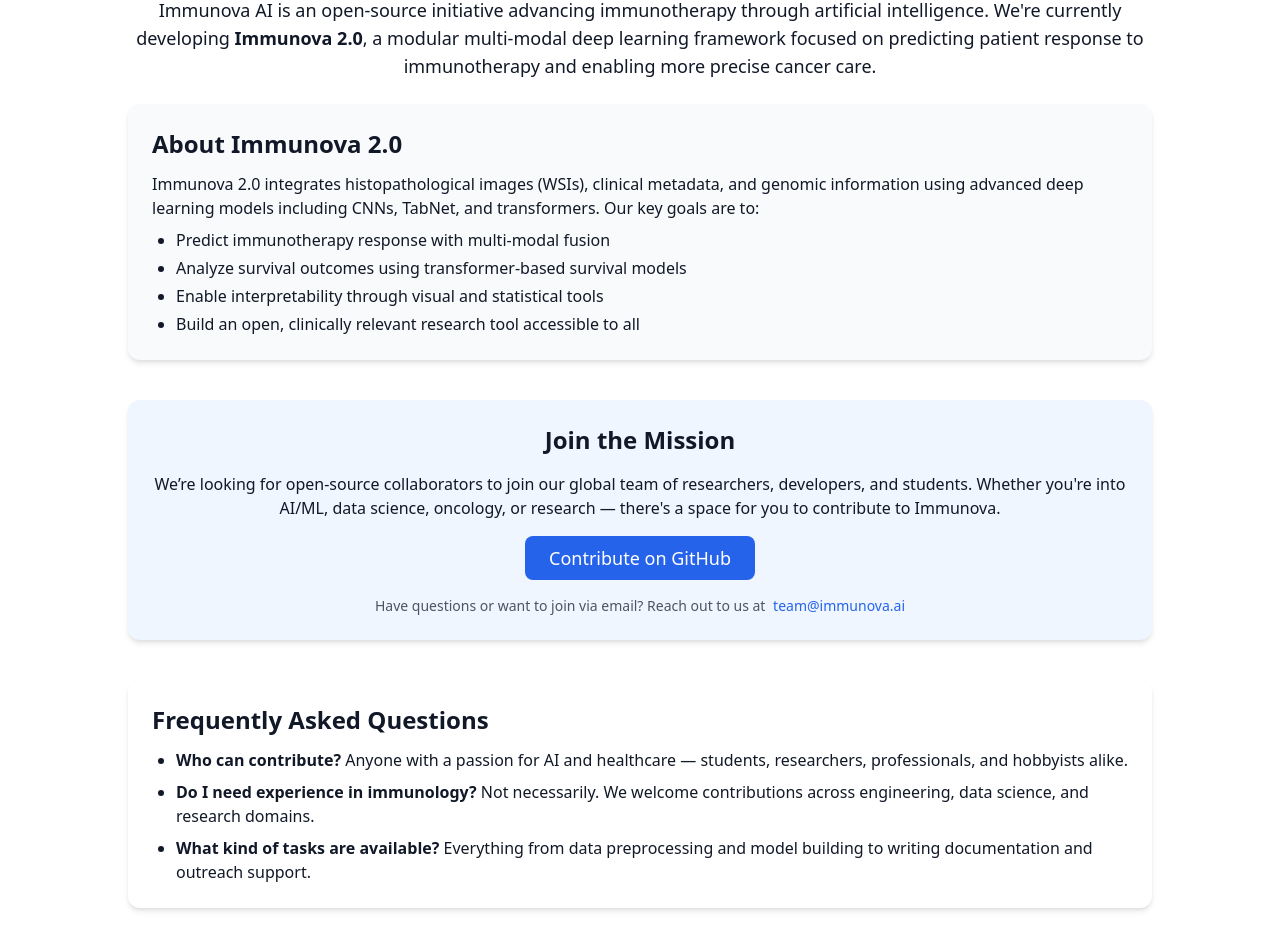
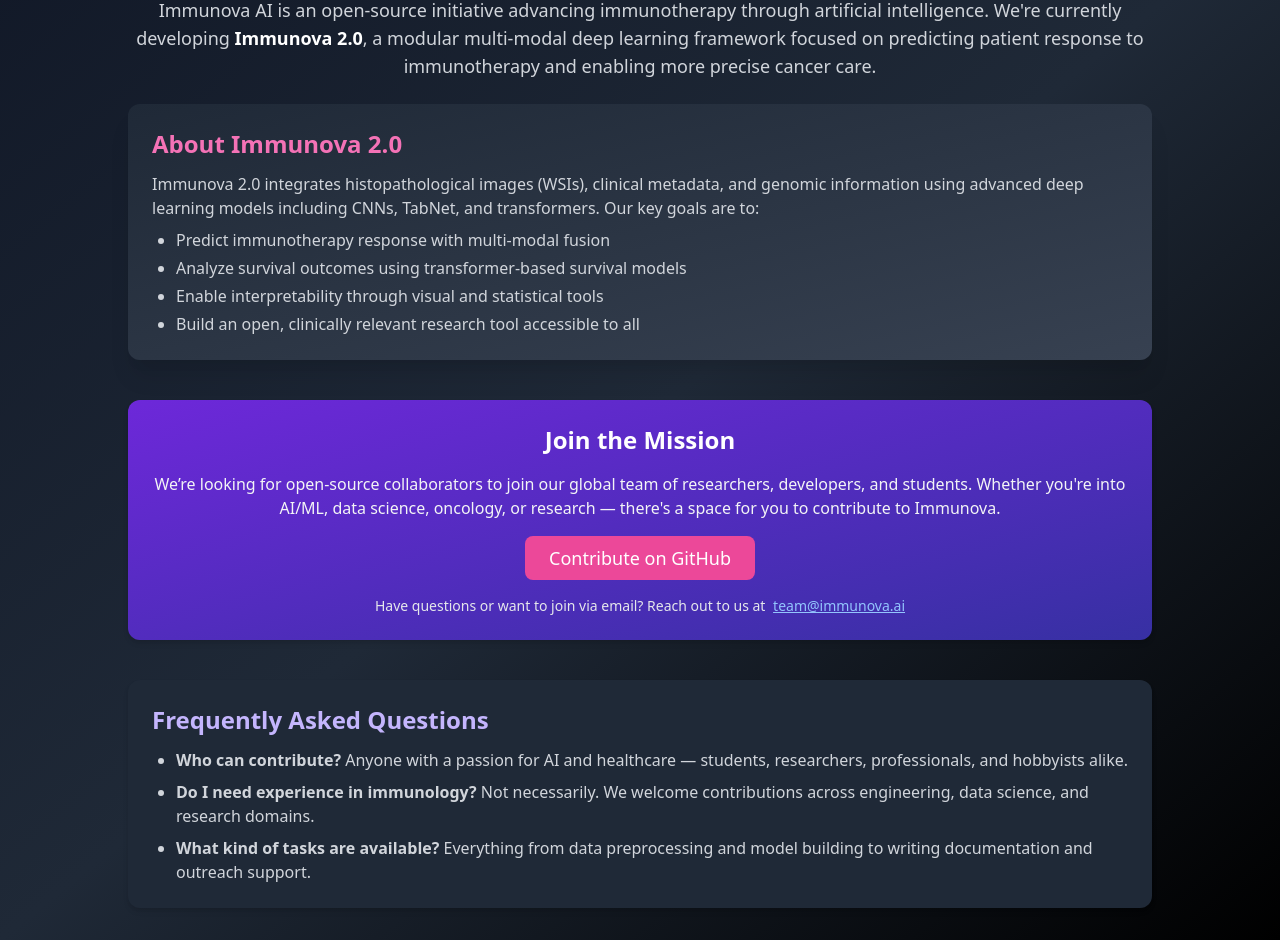
Before and after one commit to ohtherewegoagain/immunova.com, a plain HTML site: page index.html in a window 1280 px wide. Shown: the part 92-1032 px from the top of the page. Drawn offline with nearby package versions, Linux system fonts and the light colour scheme.

Commit message:
Update index.html

```diff
--- a/index.html
+++ b/index.html
@@ -6,22 +6,24 @@
   <title>Immunova AI</title>
   <link href="https://cdn.jsdelivr.net/npm/tailwindcss@2.2.19/dist/tailwind.min.css" rel="stylesheet">
 </head>
-<body class="bg-white text-gray-900 p-8">
+<body class="bg-gradient-to-br from-gray-900 via-gray-800 to-black text-gray-100 p-8">
   <div class="max-w-5xl mx-auto text-center">
-    <h1 class="text-4xl font-bold mb-4">Welcome to Immunova AI</h1>
-    <p class="text-lg mb-6">
+    <h1 class="text-4xl font-extrabold mb-4 text-transparent bg-clip-text bg-gradient-to-r from-pink-500 to-purple-400">
+      Welcome to Immunova AI
+    </h1>
+    <p class="text-lg mb-6 text-gray-300">
       Immunova AI is an open-source initiative advancing immunotherapy through artificial intelligence.
-      We're currently developing <strong>Immunova 2.0</strong>, a modular multi-modal deep learning
+      We're currently developing <strong class="text-white">Immunova 2.0</strong>, a modular multi-modal deep learning
       framework focused on predicting patient response to immunotherapy and enabling more precise cancer care.
     </p>
 
-    <div class="bg-gray-50 shadow-md mb-10 rounded-xl p-6 text-left">
-      <h2 class="text-2xl font-semibold mb-3">About Immunova 2.0</h2>
-      <p class="mb-2">
+    <div class="bg-gradient-to-br from-gray-800 to-gray-700 shadow-xl mb-10 rounded-xl p-6 text-left">
+      <h2 class="text-2xl font-semibold mb-3 text-pink-400">About Immunova 2.0</h2>
+      <p class="mb-2 text-gray-300">
         Immunova 2.0 integrates histopathological images (WSIs), clinical metadata, and genomic information
         using advanced deep learning models including CNNs, TabNet, and transformers. Our key goals are to:
       </p>
-      <ul class="list-disc ml-6 space-y-1">
+      <ul class="list-disc ml-6 space-y-1 text-gray-300">
         <li>Predict immunotherapy response with multi-modal fusion</li>
         <li>Analyze survival outcomes using transformer-based survival models</li>
         <li>Enable interpretability through visual and statistical tools</li>
@@ -29,25 +31,26 @@
       </ul>
     </div>
 
-    <div class="bg-blue-50 p-6 rounded-xl shadow-md mb-10">
-      <h2 class="text-2xl font-semibold mb-4">Join the Mission</h2>
-      <p class="mb-4">
+    <div class="bg-gradient-to-br from-purple-700 to-indigo-800 p-6 rounded-xl shadow-md mb-10">
+      <h2 class="text-2xl font-semibold mb-4 text-white">Join the Mission</h2>
+      <p class="mb-4 text-gray-100">
         We’re looking for open-source collaborators to join our global team of researchers, developers,
         and students. Whether you're into AI/ML, data science, oncology, or research — there's a space for
         you to contribute to Immunova.
       </p>
-      <a href="https://github.com/your-org/immunova" class="bg-blue-600 text-white px-6 py-2 rounded-lg text-lg hover:bg-blue-700 inline-block mb-4">
+      <a href="https://github.com/ohtherewegoagain/immunova" target="_blank"
+         class="bg-pink-500 hover:bg-pink-600 text-white px-6 py-2 rounded-lg text-lg inline-block mb-4 transition duration-300">
         Contribute on GitHub
       </a>
-      <p class="text-sm text-gray-600">
+      <p class="text-sm text-gray-200">
         Have questions or want to join via email? Reach out to us at
-        <a href="mailto:team@immunova.ai" class="text-blue-600 ml-1">team@immunova.ai</a>
+        <a href="mailto:team@immunova.ai" class="text-blue-300 ml-1 underline">team@immunova.ai</a>
       </p>
     </div>
 
-    <div class="bg-white shadow-md rounded-xl p-6 text-left">
-      <h2 class="text-2xl font-semibold mb-3">Frequently Asked Questions</h2>
-      <ul class="list-disc ml-6 space-y-2">
+    <div class="bg-gray-800 shadow-md rounded-xl p-6 text-left">
+      <h2 class="text-2xl font-semibold mb-3 text-purple-300">Frequently Asked Questions</h2>
+      <ul class="list-disc ml-6 space-y-2 text-gray-300">
         <li><strong>Who can contribute?</strong> Anyone with a passion for AI and healthcare — students, researchers, professionals, and hobbyists alike.</li>
         <li><strong>Do I need experience in immunology?</strong> Not necessarily. We welcome contributions across engineering, data science, and research domains.</li>
         <li><strong>What kind of tasks are available?</strong> Everything from data preprocessing and model building to writing documentation and outreach support.</li>
```
